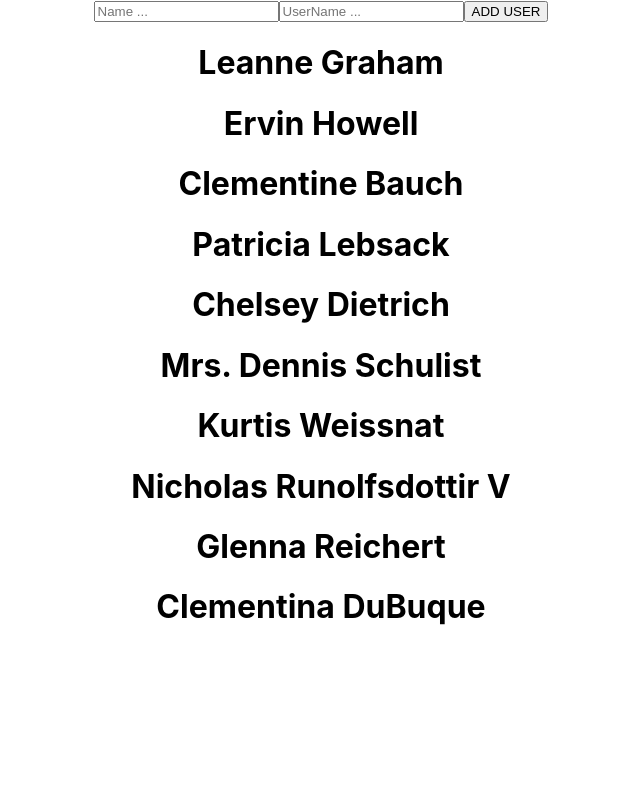
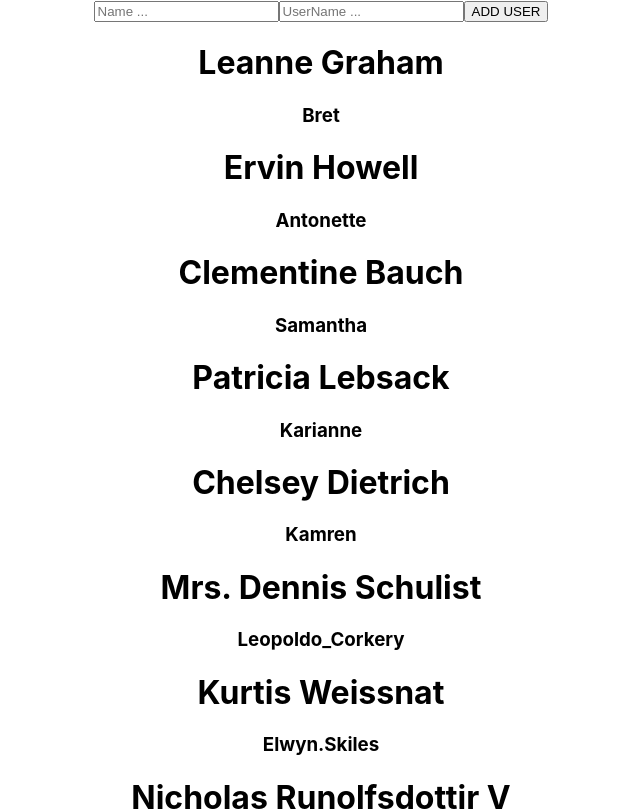
Before and after one commit to AlexanderPolzhofer/react_redux, a React (Create React App) app: page / in a window 1280 px wide. Shown: the top 811 px of the page, without its empty margins (319-959 px from the left). Built offline with nearby package versions, Linux system fonts and the light colour scheme.

Commit message:
display name and username

```diff
--- a/src/components/display-users/DisplayUsers.js
+++ b/src/components/display-users/DisplayUsers.js
@@ -6,7 +6,10 @@ function DisplayUser({ ...props }) {
     return (
         <div>
             {userList.map(user => {
-                return <h1 key={user.id}>{user.name}</h1>
+                return <div key={user.id}>
+                    <h1 >{user.name}</h1>
+                    <h3>{user.username}</h3>
+                </div>
             })}
         </div>
     );
```
